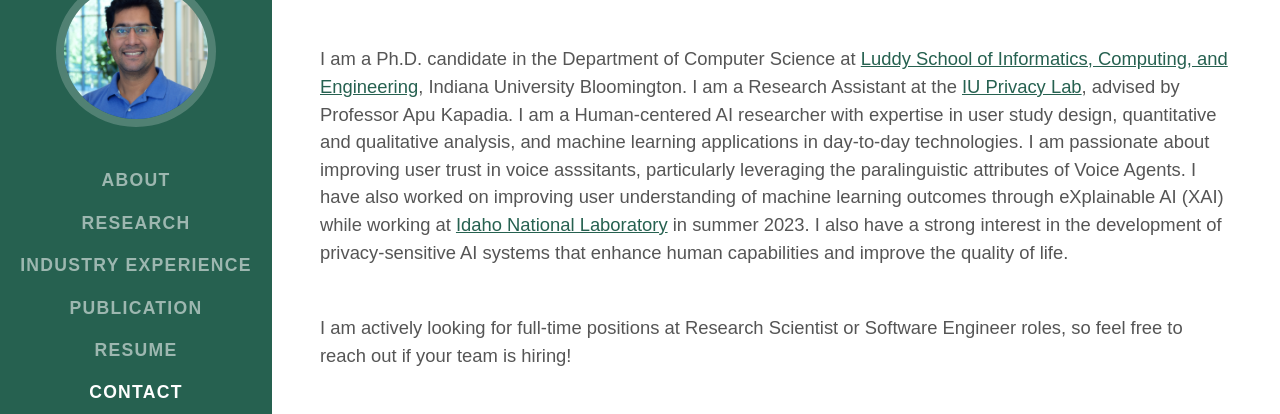
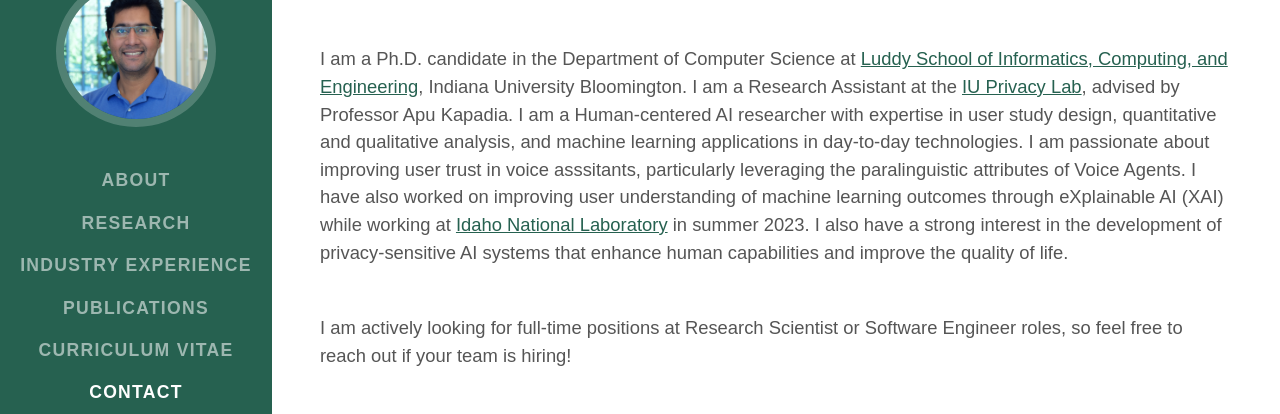
Before and after one commit to sabid-habib/sabid-habib.github.io, a website: page index.html in a window 1280 px wide. Shown: the part 209-623 px from the top of the page. Drawn offline with nearby package versions, Linux system fonts and the light colour scheme; a web font is replaced by a local one.

Commit message:
update resume

```diff
--- a/index.html
+++ b/index.html
@@ -28,9 +28,9 @@
                     <li class="nav-item"><a class="nav-link js-scroll-trigger" href="#about">About</a></li>
                     <li class="nav-item"><a class="nav-link js-scroll-trigger" href="#research">Research</a></li>
                     <li class="nav-item"><a class="nav-link js-scroll-trigger" href="#industry">Industry Experience</a></li>
-                    <li class="nav-item"><a class="nav-link js-scroll-trigger" href="#publication">Publication</a></li>
+                    <li class="nav-item"><a class="nav-link js-scroll-trigger" href="#publication">Publications</a></li>
                     <!--<li class="nav-item"><a class="nav-link js-scroll-trigger" href="#news">News</a></li>-->
-                    <li class="nav-item"><a class="nav-link js-scroll-trigger" href="#resume">Resume</a></li>
+                    <li class="nav-item"><a class="nav-link js-scroll-trigger" href="#resume">Curriculum Vitae</a></li>
                     <li class="nav-item"><a class="nav-link js-scroll-trigger" href="#contact">Contact</a></li>
                 </ul>
             </div>
@@ -149,9 +149,6 @@
                         <div class="flex-grow-1">
                             <ul class="fa-ul mb-1" >
 								<li><span class="fa-li"><i class="fa fa-book"></i></span>
-									<b>Sabid Bin Habib Pias</b>, Imtiaz Ahmad, Taslima Akter, Adam J. Lee, and Apu Kapadia. <a href="https://dl.acm.org/doi/10.1145/3555538"><i>Decaying Photos for Enhanced Privacy: User Perceptions Towards Temporal Redactions and Trusted Platforms</i></a>. In <b>ACM Conference On Computer-Supported Cooperative Work (CSCW'22)</b>
-								</li>
-								<li><span class="fa-li"><i class="fa fa-book"></i></span>
 									<b>Sabid Bin Habib Pias</b>, Ran Huang, Donald Williamson, Minjeong Kim, and Apu Kapadia.<i>The Impact of Perceived Tone, Age, and Gender on Voice Assistant Persuasiveness in the Context of Product Recommendations.</i> In <b>ACM Conference on Conversational User Interface, CUI 2024</b>
 								</li>
 								<li><span class="fa-li"><i class="fa fa-book"></i></span>
@@ -159,6 +156,9 @@
 								</li>
 								<li><span class="fa-li"><i class="fa fa-book"></i></span>
 									Alicia Freel, <b>Sabid Bin Habib Pias</b>,  Selma Sabanovic, Apu Kapadia. <i>Navigating Trust Erosion in Human-AI Collaboration: Unpacking the Impact of Severity and Timing in Misclassification.</i> In <b>ACM CHI Workshop on Trust and Reliance in Evolving Human-AI Workflows, CHI 2024</b>
+								</li>
+								<li><span class="fa-li"><i class="fa fa-book"></i></span>
+									<b>Sabid Bin Habib Pias</b>, Imtiaz Ahmad, Taslima Akter, Adam J. Lee, and Apu Kapadia. <a href="https://dl.acm.org/doi/10.1145/3555538"><i>Decaying Photos for Enhanced Privacy: User Perceptions Towards Temporal Redactions and Trusted Platforms</i></a>. In <b>ACM Conference On Computer-Supported Cooperative Work (CSCW'22)</b>
 								</li>
 
 							</ul>
```
Also changed, not shown: 1 other file.
